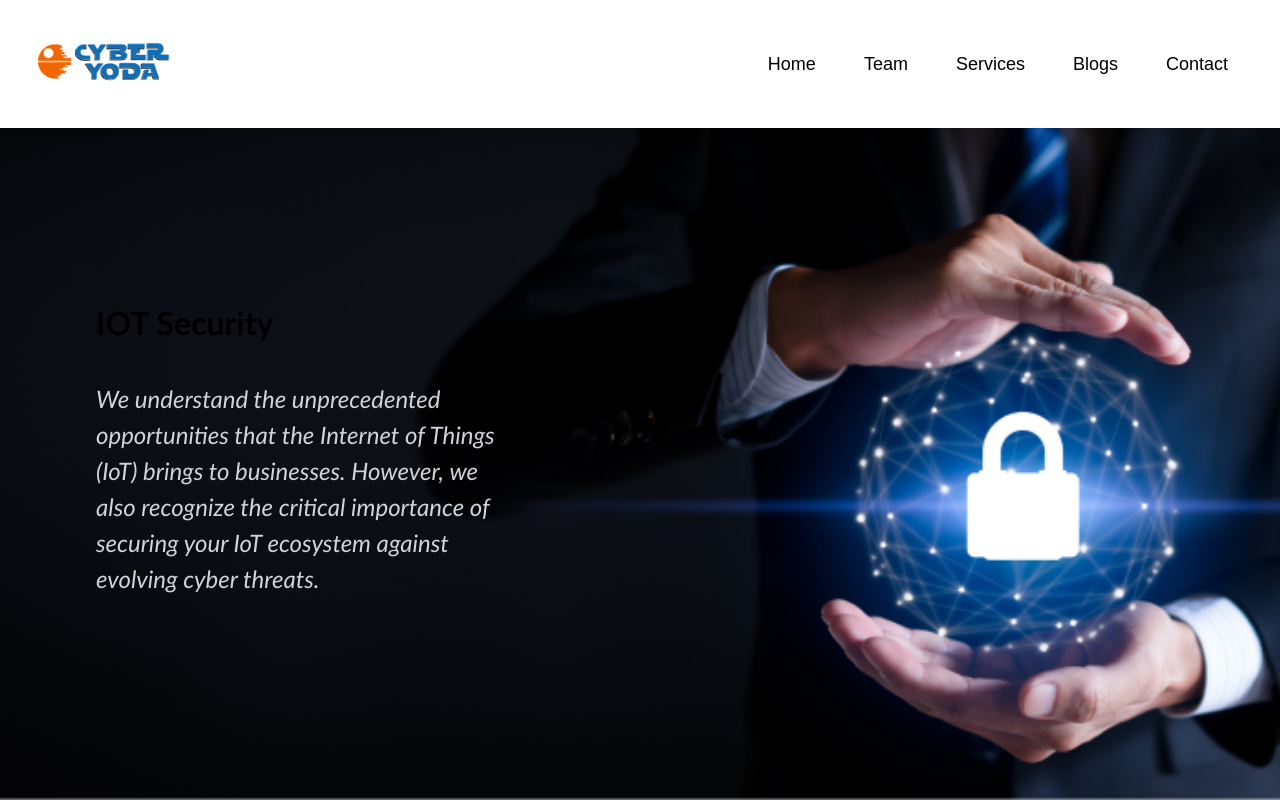
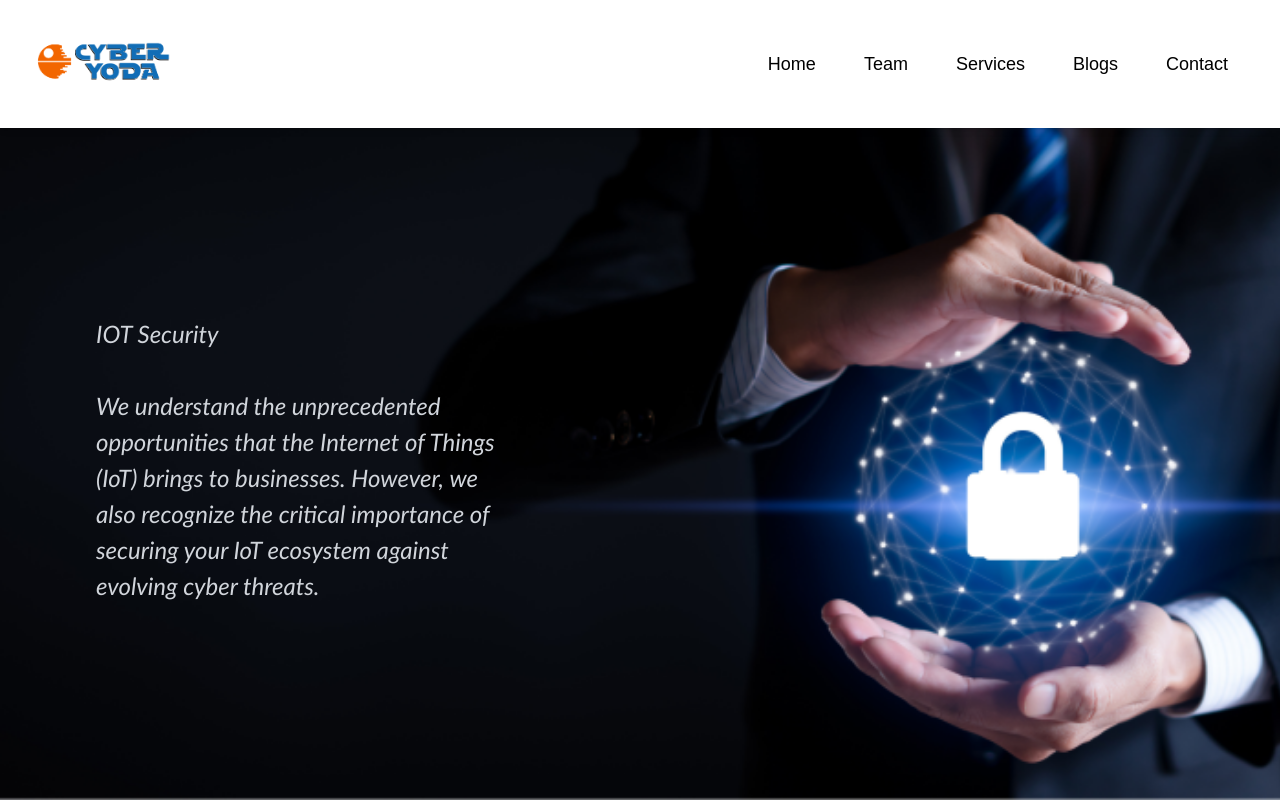
Before and after one commit to 24-ManPatel/CyberYoda, a React (Vite) app in the folder client/: page / in a window 1280 px wide. Shown: the top 800 px of the page. Built offline with nearby package versions, Linux system fonts and the light colour scheme; a web font is replaced by a local one.

Commit message:
Something fishy

```diff
--- a/client/src/components/CyberYodha.jsx
+++ b/client/src/components/CyberYodha.jsx
@@ -12,10 +12,12 @@ const CyberYoda = () => {
             <br></br>
             <br></br>
             <br></br>
-            <p className="title">IOT Security</p>
           </div>
           <br></br>
           <p className="description">
+          IOT Security
+          <br></br>
+          <br></br>
             We understand the unprecedented opportunities that the Internet of  Things (IoT) brings to businesses. However, we also recognize the critical importance of securing your IoT ecosystem against evolving cyber threats.
           </p>
         </div>
```
